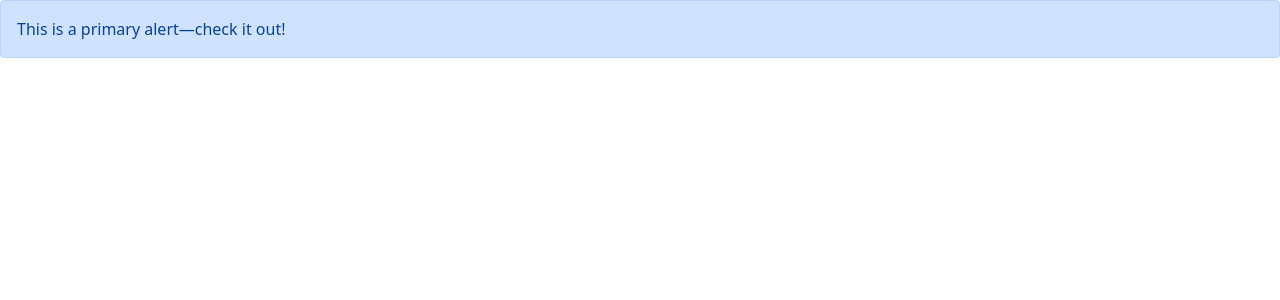
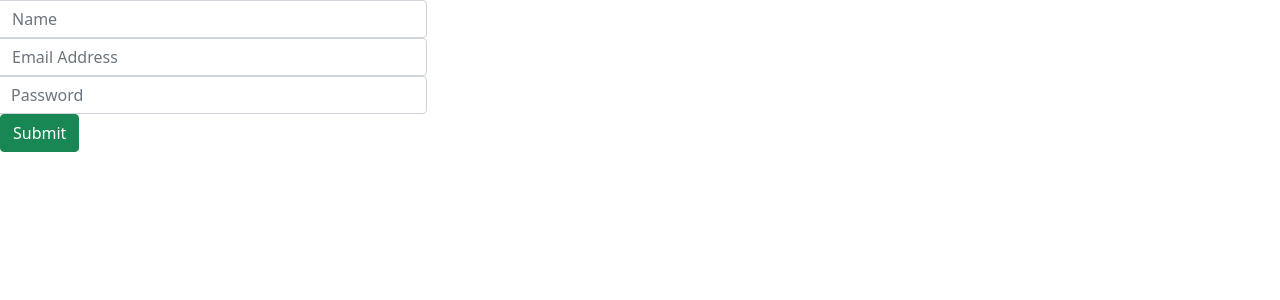
Before and after one commit to Marwan1998/registration-manager, a Node server app: template views/logSignUp.html in a window 1280 px wide. Shown: the top 300 px of the page. Run offline with Node 20, Linux system fonts and the light colour scheme; the template is opened without the code that fills it, so the values that code supplies are empty.

Commit message:
edited logSignUp page

```diff
--- a/views/logSignUp.html
+++ b/views/logSignUp.html
@@ -1,17 +1,47 @@
 <!DOCTYPE html>
 <html lang="en">
+
 <head>
-    <meta charset="UTF-8">
-    <meta http-equiv="X-UA-Compatible" content="IE=edge">
-    <meta name="viewport" content="width=device-width, initial-scale=1.0">
+    <meta charset="UTF-8" />
+    <meta http-equiv="X-UA-Compatible" content="IE=edge" />
+    <meta name="viewport" content="width=device-width, initial-scale=1.0" />
     <title>Log in</title>
-    <link href="https://cdn.jsdelivr.net/npm/bootstrap@5.1.0/dist/css/bootstrap.min.css" rel="stylesheet" integrity="sha384-KyZXEAg3QhqLMpG8r+8fhAXLRk2vvoC2f3B09zVXn8CA5QIVfZOJ3BCsw2P0p/We" crossorigin="anonymous">
+    <link href="https://cdn.jsdelivr.net/npm/bootstrap@5.1.0/dist/css/bootstrap.min.css" rel="stylesheet"
+        integrity="sha384-KyZXEAg3QhqLMpG8r+8fhAXLRk2vvoC2f3B09zVXn8CA5QIVfZOJ3BCsw2P0p/We" crossorigin="anonymous" />
 </head>
+
 <body>
+    <div class="col-md-4 col-md-offset-4" id="login">
+        <section id="inner-wrapper" class="login">
+            <article>
+                <form>
+                    <div class="form-group">
+                        <div class="input-group">
+                            <span class="input-group-addon"><em class="fa fa-user"> </em></span>
+                            <input type="text" class="form-control" placeholder="Name" />
+                        </div>
+                    </div>
+                    <div class="form-group">
+                        <div class="input-group">
+                            <span class="input-group-addon"><em class="fa fa-envelope"> </em></span>
+                            <input type="email" class="form-control" placeholder="Email Address" />
+                        </div>
+                    </div>
+                    <div class="form-group">
+                        <div class="input-group">
+                            <span class="input-group-addon">
+                            </span><em class="fa fa-key"> </em>
+                            </span>
+                            <input type="password" class="form-control" placeholder="Password" />
+                        </div>
+                    </div>
+                    <button type="submit" class="btn btn-success btn-block">
+                        Submit
+                    </button>
+                </form>
+            </article>
+        </section>
+    </div>
+</body>
 
-    <div class="alert alert-primary" role="alert">
-        This is a primary alert—check it out!
-      </div>
-
-</body>
 </html>
```
